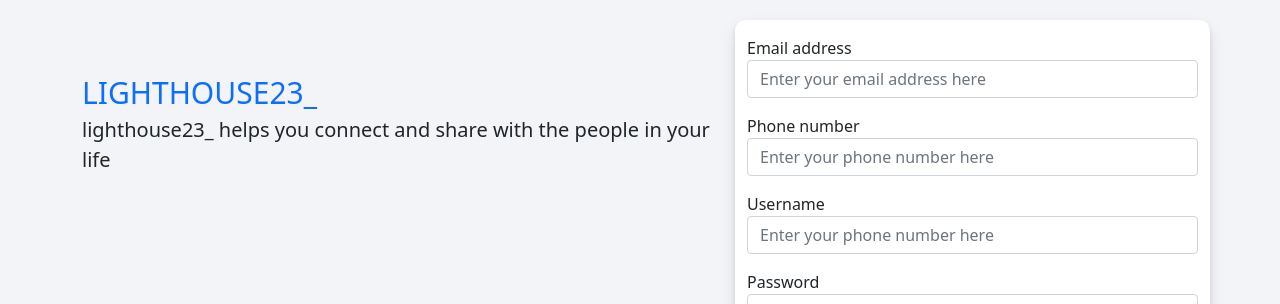
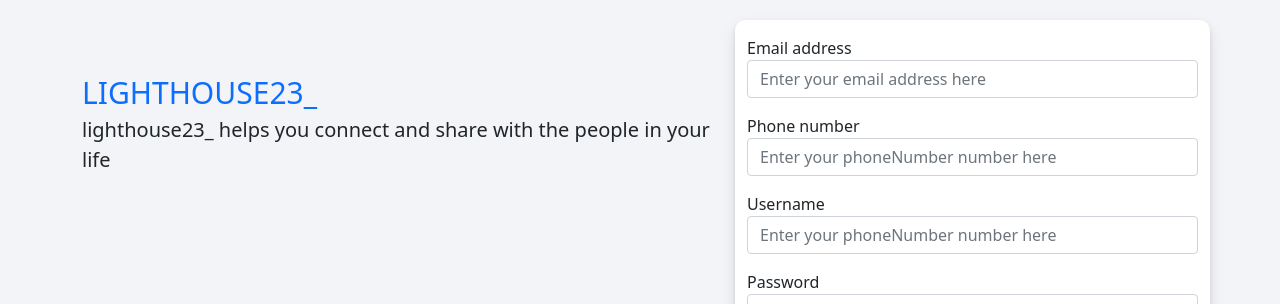
Before and after one commit to haidang170523/jwt-frontend-react, a React (Create React App) app: page /register in a window 1280 px wide. Shown: the top 304 px of the page. Built offline with nearby package versions, Linux system fonts and the light colour scheme.

Commit message:
Update the nineteenth day - Finish register function

```diff
--- a/src/components/Register/Register.js
+++ b/src/components/Register/Register.js
@@ -1,18 +1,18 @@
 import "./Register.scss";
 import { useHistory } from "react-router-dom";
-import axios from "axios";
 import { useEffect, useState } from "react";
 import { toast } from "react-toastify";
+import { registerNewUser } from "../../services/userService";
 
 const Register = (props) => {
   const [email, setEmail] = useState("");
-  const [phone, setPhone] = useState("");
+  const [phoneNumber, setPhoneNumber] = useState("");
   const [username, setUsername] = useState("");
   const [password, setPassword] = useState("");
   const [confirmPassword, setConfirmPassword] = useState("");
   const defaultValidInput = {
     isValidEmail: true,
-    isValidPhone: true,
+    isValidPhoneNumber: true,
     isValidPassword: true,
     isValidConfirmPassword: true,
   };
@@ -36,8 +36,8 @@ const Register = (props) => {
       toast.error("Email is not valid");
       return false;
     }
-    if (!phone) {
-      setObjCheckInput({ ...defaultValidInput, isValidPhone: false });
+    if (!phoneNumber) {
+      setObjCheckInput({ ...defaultValidInput, isValidPhoneNumber: false });
       toast.error("Phone number is required");
       return false;
     }
@@ -54,16 +54,23 @@ const Register = (props) => {
     return true;
   };
 
-  const handleRegister = () => {
+  const handleRegister = async () => {
     let check = isValid();
     // Don't declare key in key: value => user value as a key by default
     if (check === true) {
-      axios.post("http://localhost:8080/api/v1/register", {
+      let response = await registerNewUser(
         email,
-        phone,
+        phoneNumber,
         username,
-        password,
-      });
+        password
+      );
+      let serverData = response.data;
+      if (+serverData.EC === 0) {
+        toast.success(serverData.EM);
+        history.push("/login");
+      } else {
+        toast.error(serverData.EM);
+      }
     }
   };
 
@@ -111,13 +118,13 @@ const Register = (props) => {
               <input
                 type="text"
                 className={
-                  objCheckInput.isValidPhone
+                  objCheckInput.isValidPhoneNumber
                     ? "form-control"
                     : "form-control is-invalid"
                 }
-                placeholder="Enter your phone number here"
-                value={phone}
-                onChange={(event) => setPhone(event.target.value)}
+                placeholder="Enter your phoneNumber number here"
+                value={phoneNumber}
+                onChange={(event) => setPhoneNumber(event.target.value)}
               />
             </div>
 
@@ -126,7 +133,7 @@ const Register = (props) => {
               <input
                 type="text"
                 className="form-control"
-                placeholder="Enter your phone number here"
+                placeholder="Enter your phoneNumber number here"
                 value={username}
                 onChange={(event) => setUsername(event.target.value)}
               />
--- /dev/null
+++ b/src/services/userService.js
@@ -0,0 +1,12 @@
+import axios from "axios";
+
+const registerNewUser = (email, phoneNumber, username, password) => {
+  return axios.post("http://localhost:8080/api/v1/register", {
+    email,
+    phoneNumber,
+    username,
+    password,
+  });
+};
+
+export { registerNewUser };
```
